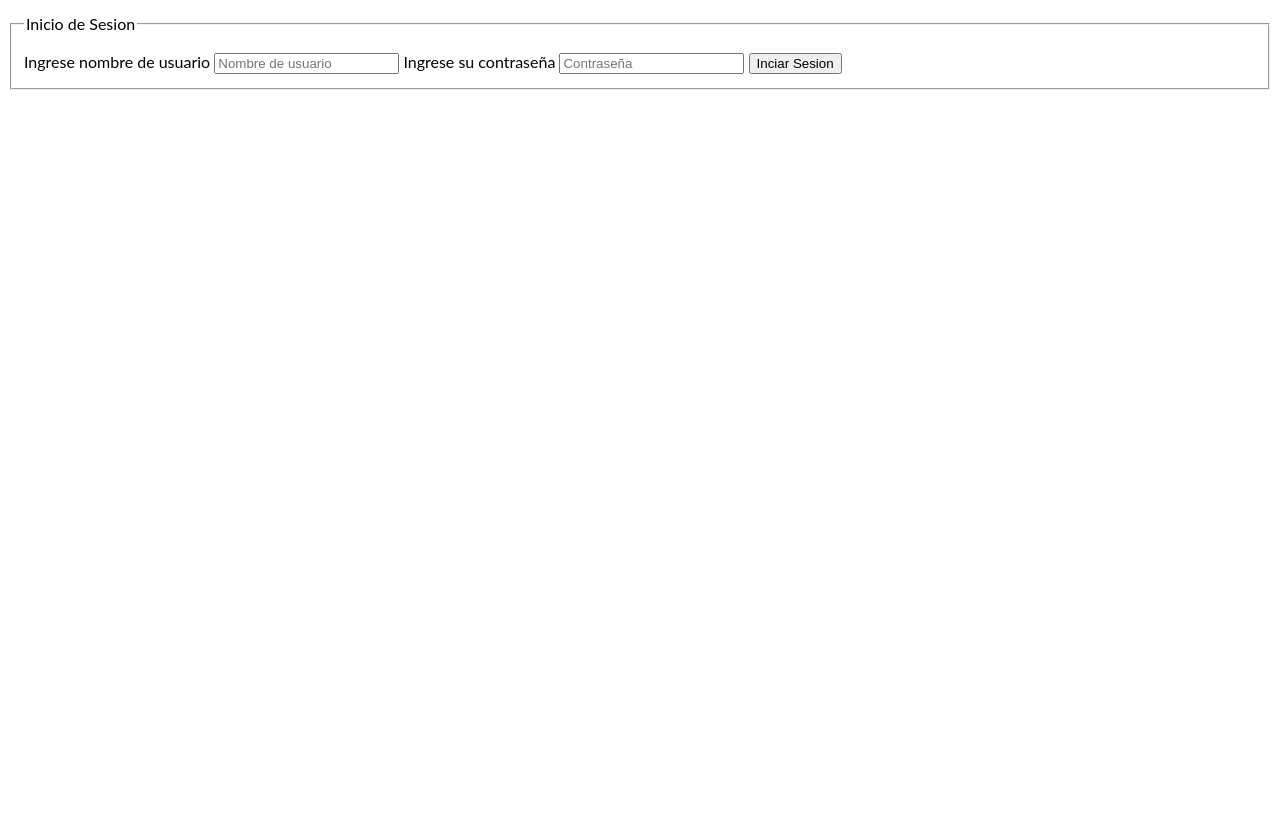
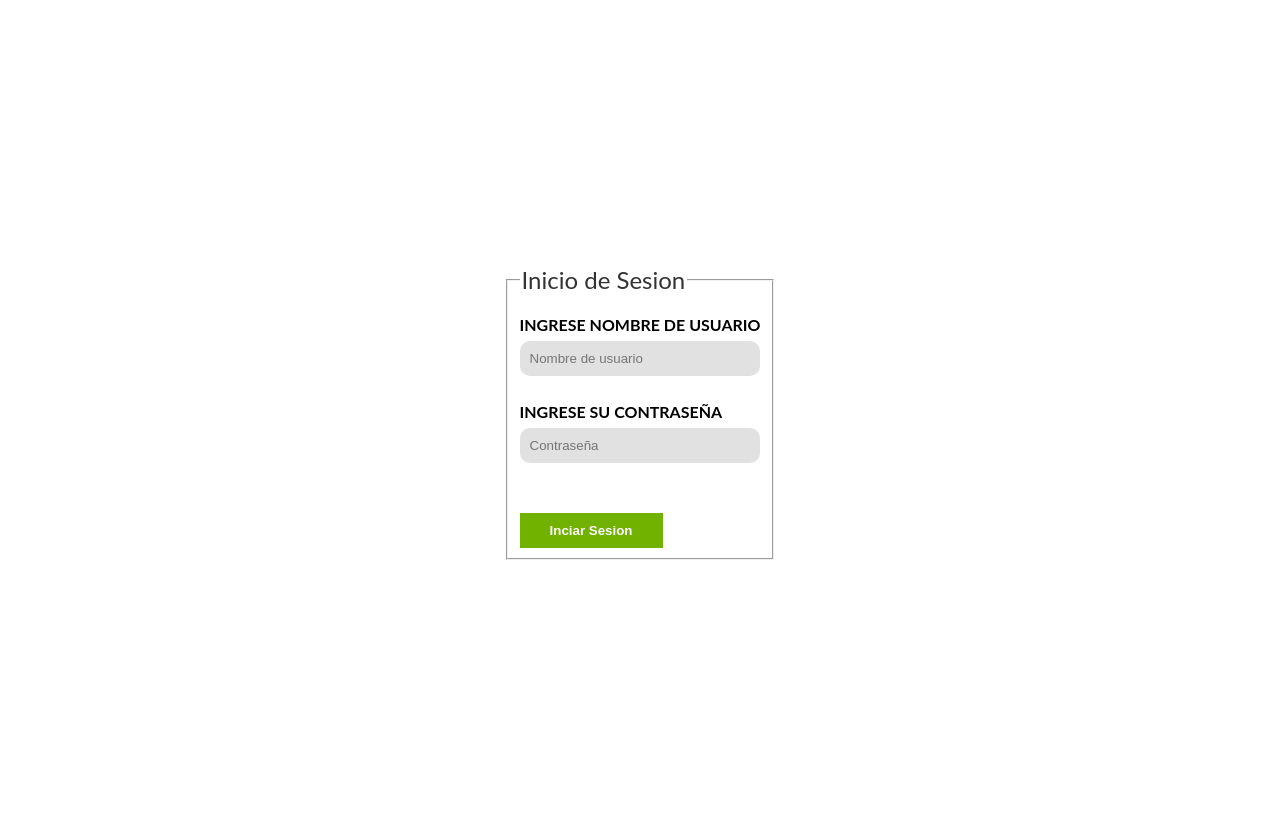
Before and after one commit to IsraelSantizo98/carSalesIntecap, a PHP site: page /login.php in a window 1280 px wide. Before the commit the page ends 90 px from the top, so only its background shows below. Run offline with PHP 8.4, Linux system fonts and the light colour scheme.

Commit message:
Se crean estilos para login

```diff
--- a/css/style.css
+++ b/css/style.css
@@ -1,5 +1,6 @@
 :root{
     --backgrouondColorFooter: linear-gradient(90deg, #1c3643, #273b47 25%, #1e5372);
+    --backgroundButtonSubmitted: #71B100;
 }
 html[data-theme="light"] {
     --textColorPrimary: #000;
@@ -8,6 +9,7 @@ html[data-theme="light"] {
     --backgroundColorSecondary: #FFF;
     --colorIcon: #fff;
     --colorIconTheme: #000;
+    --backgroundButtonSubmitted: #71B100;
 }
 html[data-theme="dark"] {
     --textColorPrimary: #CDD9E5;
@@ -16,6 +18,7 @@ html[data-theme="dark"] {
     --backgroundColorSecondary: #2D333B;
     --colorIcon: #9DA7B2;
     --colorIconTheme: #9DA7B2;
+    --backgroundButtonSubmitted: #71B100;
 }
 html {
     /* Reset para rems 62.5% = 10px */
@@ -55,6 +58,22 @@ h1{
 }
 .section-margin {
     margin: 5rem 0;
+}
+.btn{
+    font-weight: 700;
+    text-decoration: none;
+    padding: 1rem 3rem;
+    margin-top: 3rem;
+    display: inline-block;
+    text-align: center;
+    border: none;
+    color: #fff;
+}
+.btn:hover {
+    cursor: pointer;
+}
+.btn-submit{
+    background-color: var(--backgroundButtonSubmitted);
 }
 .container-navbar{
     display: flex;
@@ -117,3 +136,31 @@ h1{
 .toggle-icon{
     color: var(--colorIconTheme);
 }
+/*Login*/
+.container-login {
+    display: flex;
+    align-items: center;
+    justify-content: center;
+    height: 100vh;
+}
+legend {
+    font-size: 2.4rem;
+    color: #333;
+}
+label {
+    display: block;
+    text-transform: uppercase;
+    font-weight: 700;
+}
+input:not([type="submit"]),
+textarea,
+select {
+    padding: 1rem;
+    display: block;
+    width: 100%;
+    background-color: #e1e1e1;
+    margin-bottom: 2rem;
+    border: none;
+    border-radius: 1rem;
+    outline: none;
+}
--- a/index.php
+++ b/index.php
@@ -20,7 +20,7 @@
                 </div>
                 <div class="navbar">
                     <ul>
-                        <li><a href="#"><i class="fas fa-sign-in-alt"></i></a></li>
+                        <li><a href="login.php"><i class="fas fa-sign-in-alt"></i></a></li>
                         <li><a href="#"></a></li>
                         <li><a href="#"></a></li>
                     </ul>
```
